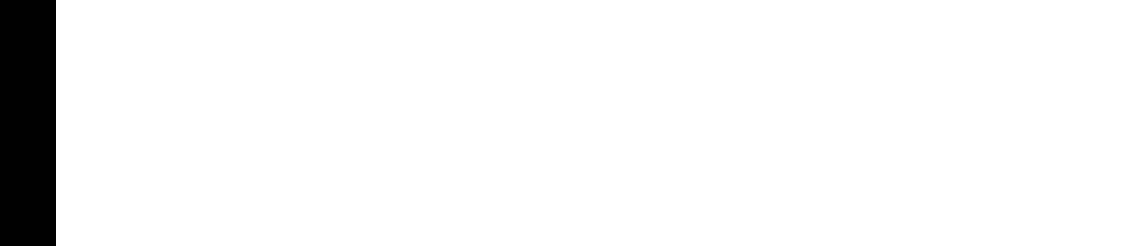
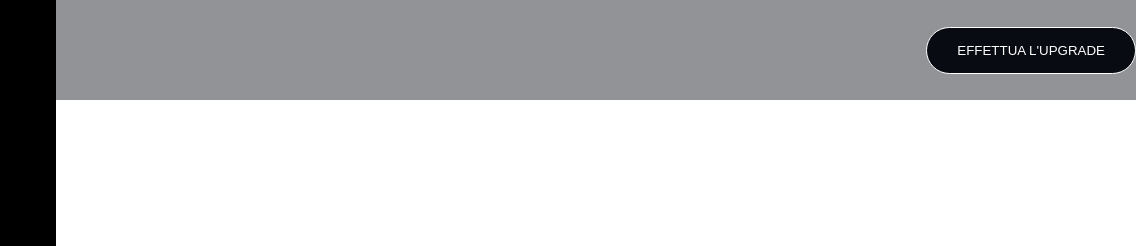
Before and after one commit to MyNameIsAlpaca/html-css-spotifyweb, a plain HTML site: page index.html in a window 1280 px wide. Shown: the top 246 px of the page, 144-1280 px from the left. Drawn offline with Linux system fonts and the light colour scheme.

Commit message:
feat: add head

```diff
--- a/css/style.css
+++ b/css/style.css
@@ -215,3 +215,23 @@ nav .bottom-nav .volume .volume-line .volume-line-empty{
     background-color: lightgray;
     border-radius: 25px;
 }
+
+.header {
+    height: 100px;
+    margin-left: 200px;
+    width: calc(100% - 200px);
+    background-color: #080b1270;
+    position: fixed;
+    z-index: 2;
+    display: flex;
+    justify-content: flex-end;
+    align-items: center;
+}
+
+.header .upgrade button {
+    padding: 15px 30px;
+    background-color: #080b12;
+    color: white;
+    border: 1px solid white;
+    border-radius: 25px;
+}
--- a/index.html
+++ b/index.html
@@ -12,6 +12,17 @@
         <link rel="stylesheet" href="https://cdnjs.cloudflare.com/ajax/libs/font-awesome/6.2.0/css/all.min.css" integrity="sha512-xh6O/CkQoPOWDdYTDqeRdPCVd1SpvCA9XXcUnZS2FmJNp1coAFzvtCN9BmamE+4aHK8yyUHUSCcJHgXloTyT2A==" crossorigin="anonymous" referrerpolicy="no-referrer" />
     </head>
     <body>
+        <!-- header -->
+        <header>
+            <div class="header">
+                <div class="upgrade">
+                    <button>
+                        EFFETTUA L'UPGRADE
+                    </button>
+                </div>
+            </div>
+        </header>
+        <!-- /header -->
         <nav>
 
         <!-- left navbar -->
@@ -133,5 +144,6 @@
 
         <!-- bottom navbar -->
     </nav>
+
 </body>
 </html>
```
Lines whose indentation alone changed are shown as unchanged.
